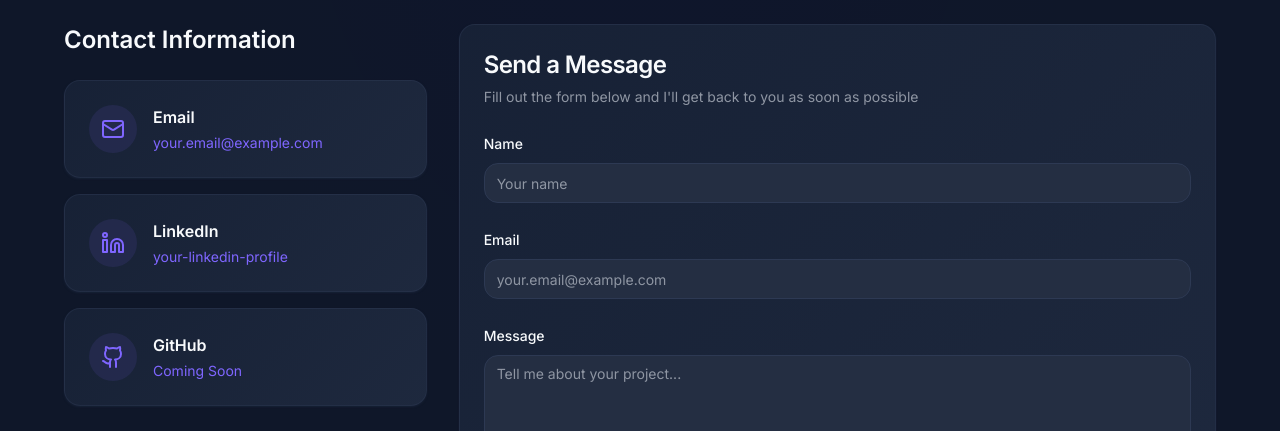
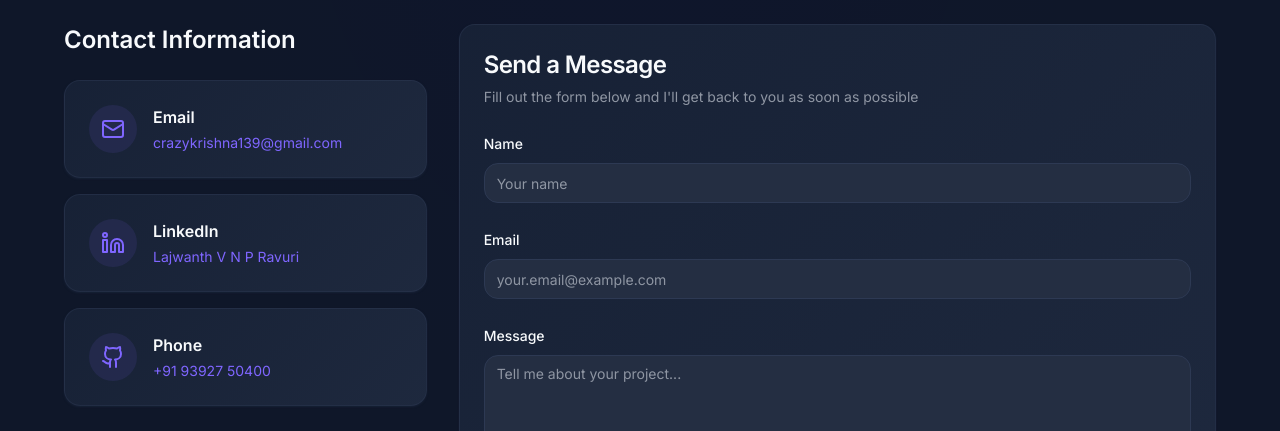
Before and after one commit to rlvnPhanindra/Lajwanth-Portofolio, a React (Vite) app: page / in a window 1280 px wide. Shown: the part 5140-5571 px from the top of the page. Built offline with nearby package versions, Linux system fonts and the light colour scheme; the HTML template or start-up script is replaced by a standard one.

Commit message:
Changes
Co-authored-by: rlvnPhanindra <173749613+rlvnPhanindra@users.noreply.github.com>

```diff
--- a/src/components/Contact.tsx
+++ b/src/components/Contact.tsx
@@ -26,20 +26,20 @@ const Contact = () => {
     {
       icon: <Mail className="h-6 w-6 text-primary" />,
       label: "Email",
-      value: "your.email@example.com",
-      link: "mailto:your.email@example.com"
+      value: "crazykrishna139@gmail.com",
+      link: "mailto:crazykrishna139@gmail.com"
     },
     {
       icon: <Linkedin className="h-6 w-6 text-primary" />,
       label: "LinkedIn",
-      value: "your-linkedin-profile",
-      link: "https://linkedin.com/in/your-profile"
+      value: "Lajwanth V N P Ravuri",
+      link: "https://www.linkedin.com/in/lajwanth-v-n-p-ravuri"
     },
     {
       icon: <Github className="h-6 w-6 text-primary" />,
-      label: "GitHub",
-      value: "Coming Soon",
-      link: "#"
+      label: "Phone",
+      value: "+91 93927 50400",
+      link: "tel:+919392750400"
     }
   ];
 
```
